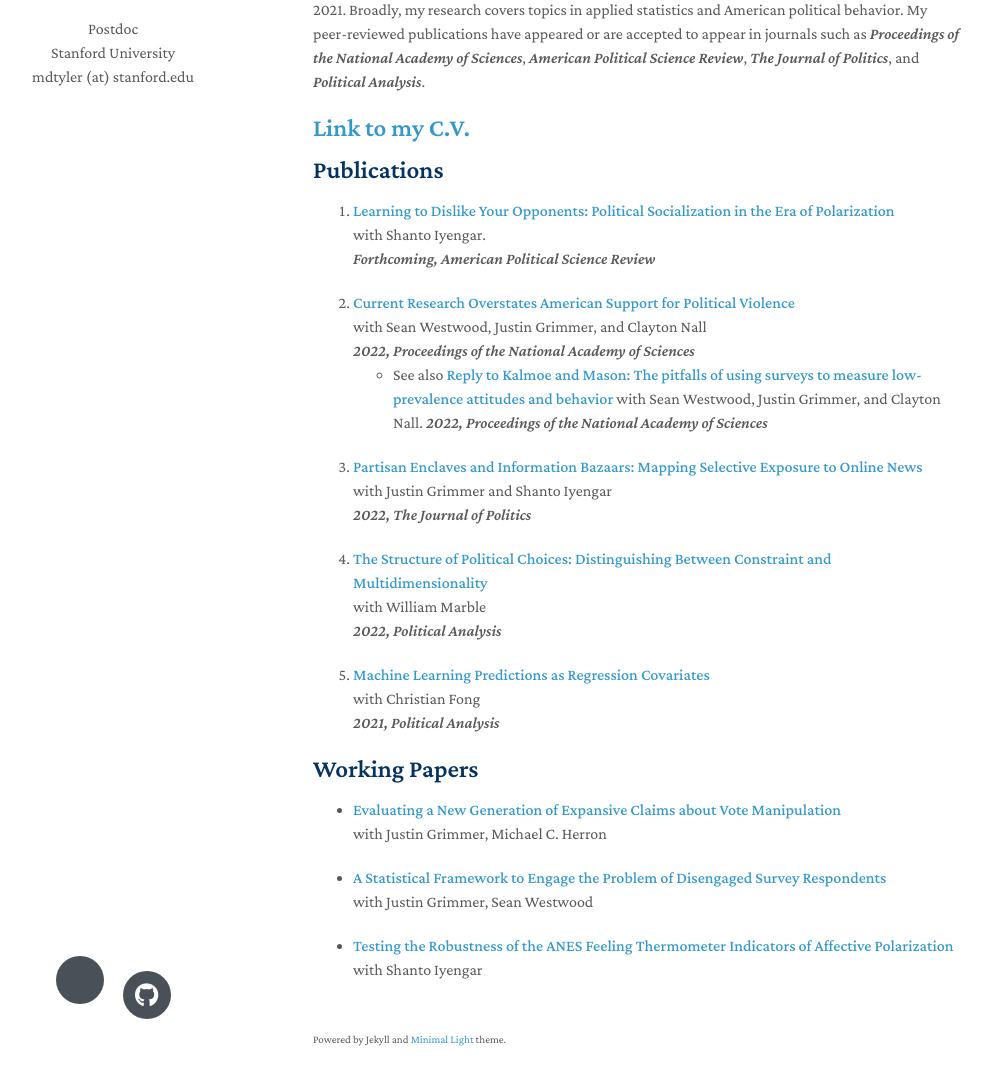
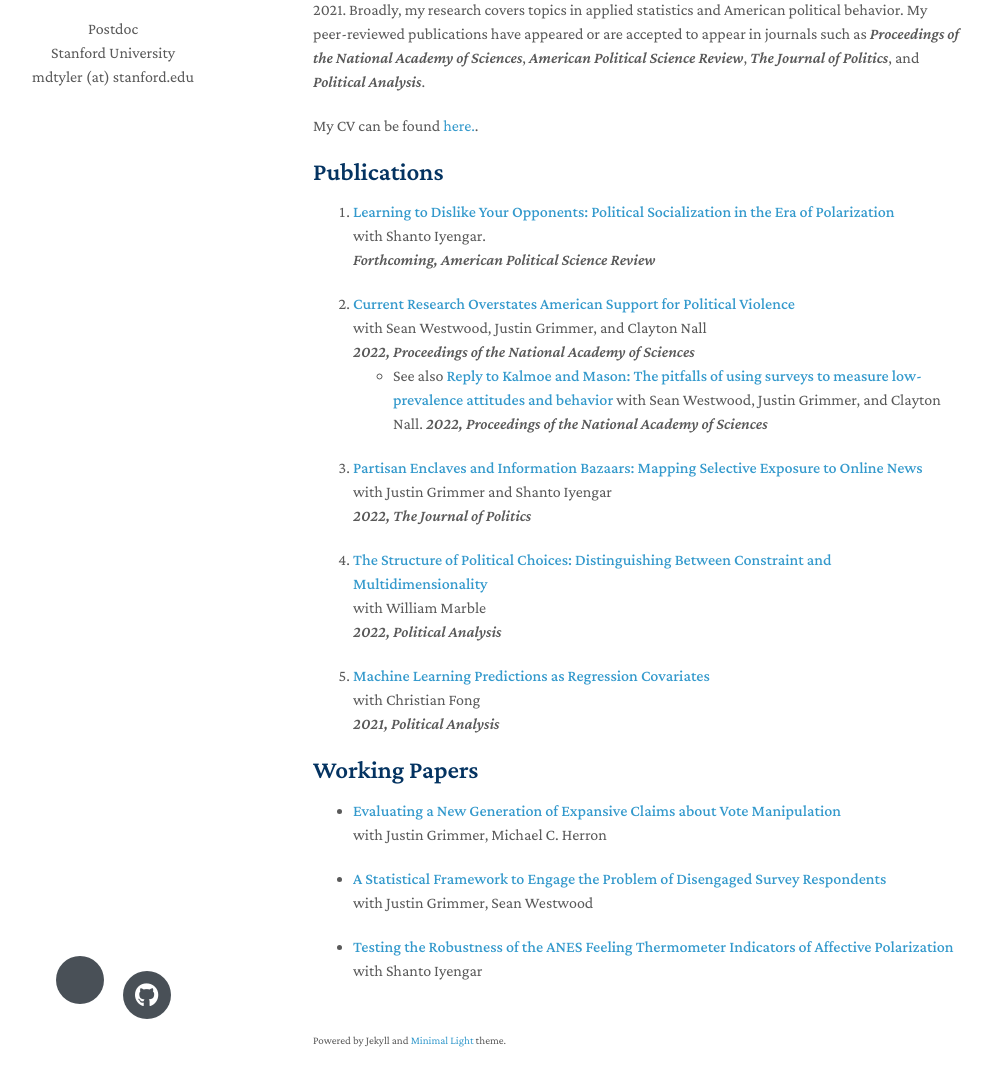
Before and after one commit to matthewtyler/matthewtyler.github.io, a Jekyll site: the page built from index.md, in a window 1280 px wide and 1328 px high. Shown: the part 207-1293 px from the top of the window, without its empty margins (157-1147 px from the left). Built offline with Jekyll 4.4.1, drawn with Linux system fonts in a browser that asks for light colours; nearby versions of some CDN libraries; a style sheet for code colours, icons or effects is not loaded; our own code applies the rules of GitHub Pages for plain Markdown files.

Commit message:
Update index.md

```diff
--- a/index.md
+++ b/index.md
@@ -6,8 +6,7 @@
 
 I am currently a Postdoctoral Scholar for both the Democracy and Polarization Lab at Stanford University and the American National Election Studies at Stanford University. Beginning in July 2023 I will be an Assistant Professor of Political Science at Rice University. I completed my Ph.D. in Political Science, with focuses in Political Methodology and American Politics, from Stanford University in June 2021. Broadly, my research covers topics in applied statistics and American political behavior. My peer-reviewed publications have appeared or are accepted to appear in journals such as *Proceedings of the National Academy of Sciences*, *American Political Science Review*, *The Journal of Politics*, and *Political Analysis*.
 
-## [Link to my C.V.](https://www.dropbox.com/s/sm0pfjekpzdykd7/CV.pdf?dl=0)
-
+My CV can be found [here.](https://www.dropbox.com/s/sm0pfjekpzdykd7/CV.pdf?dl=0).
 
 ## Publications
 
```
